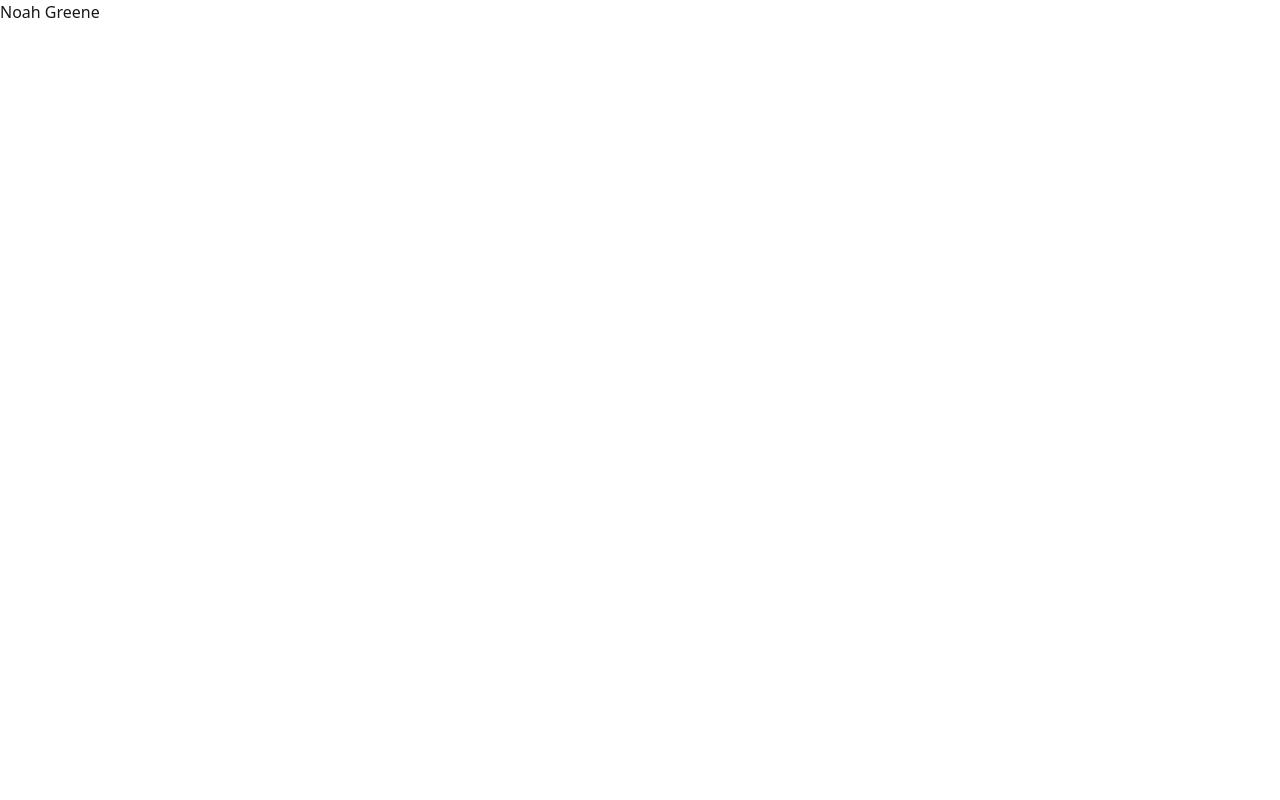
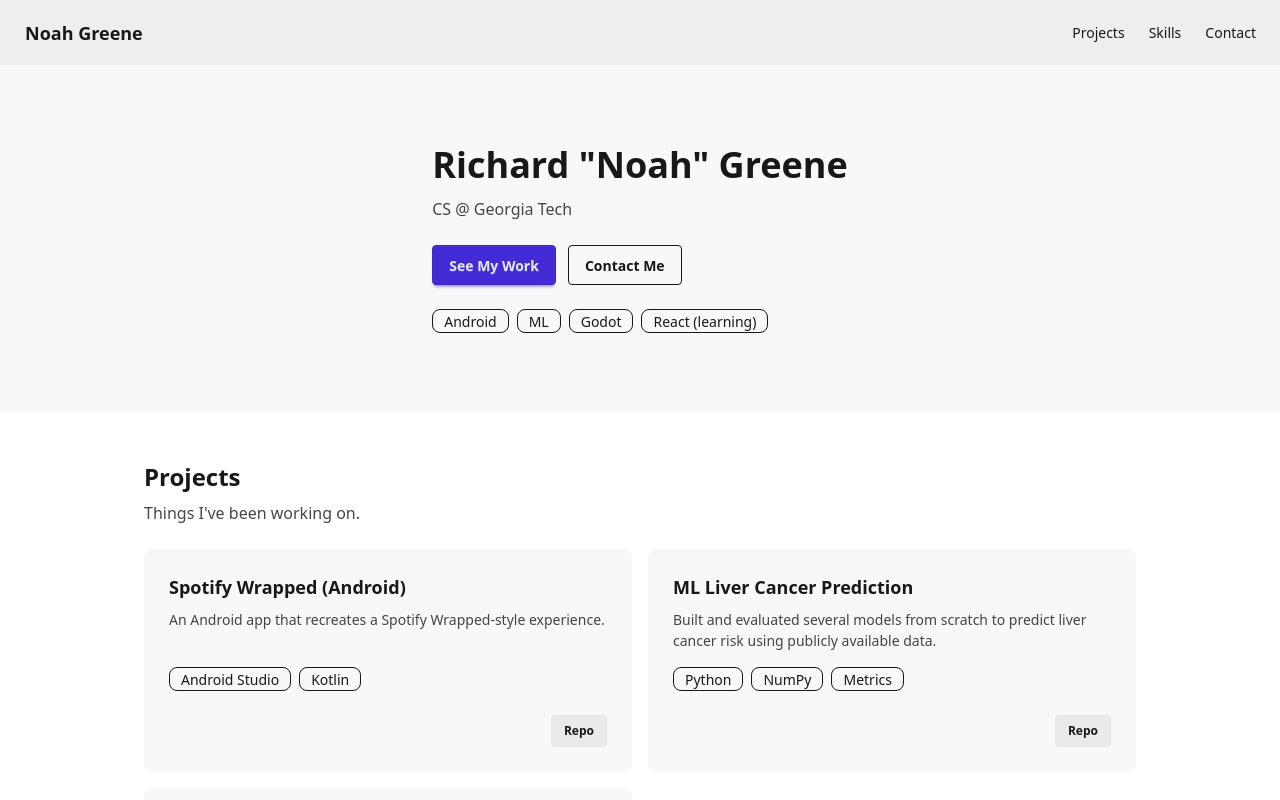
Before and after one commit to noahgree/Portfolio, a React (Vite) app: page / in a window 1280 px wide. Shown: the top 800 px of the page. Built offline with nearby package versions, Linux system fonts and the light colour scheme.

Commit message:
Add basic site structure

```diff
--- a/src/App.jsx
+++ b/src/App.jsx
@@ -1,8 +1,32 @@
+import Navbar from "./components/Navbar"
+import Hero from "./components/Hero"
+import Projects from "./components/Projects"
+
 function App() {
   return (
-    <>
-      <h3>Noah Greene</h3>
-    </>
+    <div className="min-h-screen">
+      <Navbar />
+
+      <main>
+        <section id="top">
+          <Hero />
+        </section>
+
+        <section id="projects" className="mx-auto max-w-5xl px-4 py-12">
+          <Projects />
+        </section>
+
+        <section id="skills" className="mx-auto max-w-5xl px-4 py-12">
+          <h2 className="text-2xl font-semibold">Skills</h2>
+          <p className="mt-2 opacity-80">Add a simple list or badges here.</p>
+        </section>
+
+        <section id="contact" className="mx-auto max-w-5xl px-4 py-12">
+          <h2 className="text-2xl font-semibold">Contact</h2>
+          <p className="mt-2 opacity-80">Email + GitHub + LinkedIn.</p>
+        </section>
+      </main>
+    </div>
   )
 }
 
--- /dev/null
+++ b/src/components/Hero.jsx
@@ -0,0 +1,26 @@
+export default function Hero() {
+  return (
+    <div className="hero py-16 bg-base-200">
+      <div className="hero-content flex-col items-start gap-6 mx-auto max-w-5xl px-4">
+        <div>
+          <h1 className="text-4xl font-bold">Richard "Noah" Greene</h1>
+          <p className="mt-3 max-w-2xl opacity-80">
+            CS @ Georgia Tech
+          </p>
+        </div>
+
+        <div className="flex flex-wrap gap-3">
+          <a className="btn btn-primary" href="#projects">See My Work</a>
+          <a className="btn btn-outline" href="#contact">Contact Me</a>
+        </div>
+
+        <div className="flex flex-wrap gap-2">
+          <span className="badge badge-outline">Android</span>
+          <span className="badge badge-outline">ML</span>
+          <span className="badge badge-outline">Godot</span>
+          <span className="badge badge-outline">React (learning)</span>
+        </div>
+      </div>
+    </div>
+  )
+}
--- /dev/null
+++ b/src/components/Navbar.jsx
@@ -0,0 +1,19 @@
+export default function Navbar() {
+  return (
+    <div className="navbar bg-base-300">
+      <div className="navbar-start">
+        <a className="btn btn-ghost text-lg" href="#top">
+          Noah Greene
+        </a>
+      </div>
+
+      <div className="navbar-end">
+        <ul className="menu menu-horizontal px-1">
+          <li><a href="#projects">Projects</a></li>
+          <li><a href="#skills">Skills</a></li>
+          <li><a href="#contact">Contact</a></li>
+        </ul>
+      </div>
+    </div>
+  )
+}
--- /dev/null
+++ b/src/components/ProjectCard.jsx
@@ -0,0 +1,31 @@
+export default function ProjectCard({ project }) {
+  return (
+    <div className="card card-border bg-base-200">
+      <div className="card-body">
+        <h3 className="card-title">{project.title}</h3>
+        <p className="opacity-80">{project.description}</p>
+
+        <div className="mt-2 flex flex-wrap gap-2">
+          {project.tech.map((t) => (
+            <span key={t} className="badge badge-outline">
+              {t}
+            </span>
+          ))}
+        </div>
+
+        <div className="card-actions justify-end mt-4">
+          {project.links.repo ? (
+            <a className="btn btn-sm btn-soft" href={project.links.repo} target="_blank" rel="noreferrer">
+              Repo
+            </a>
+          ) : null}
+          {project.links.demo ? (
+            <a className="btn btn-sm btn-primary" href={project.links.demo} target="_blank" rel="noreferrer">
+              Demo
+            </a>
+          ) : null}
+        </div>
+      </div>
+    </div>
+  )
+}
--- /dev/null
+++ b/src/components/Projects.jsx
@@ -0,0 +1,21 @@
+import { projects } from "../data/projects"
+import ProjectCard from "./ProjectCard"
+
+export default function Projects() {
+  return (
+    <div>
+      <div className="flex items-end justify-between gap-4">
+        <div>
+          <h2 className="text-2xl font-semibold">Projects</h2>
+          <p className="mt-2 opacity-80">Things I've been working on.</p>
+        </div>
+      </div>
+
+      <div className="mt-6 grid gap-4 sm:grid-cols-2">
+        {projects.map((p) => (
+          <ProjectCard key={p.title} project={p} />
+        ))}
+      </div>
+    </div>
+  )
+}
--- /dev/null
+++ b/src/data/projects.js
@@ -0,0 +1,29 @@
+export const projects = [
+  {
+    title: "Spotify Wrapped (Android)",
+    description: "An Android app that recreates a Spotify Wrapped-style experience.",
+    tech: ["Android Studio", "Kotlin"],
+    links: {
+      repo: "https://github.com/davis-haden/SchedulerApp",
+      demo: "",
+    },
+  },
+  {
+    title: "ML Liver Cancer Prediction",
+    description: "Built and evaluated several models from scratch to predict liver cancer risk using publicly available data.",
+    tech: ["Python", "NumPy", "Metrics"],
+    links: {
+      repo: "https://github.com/noahgree/ml-liver-cancer",
+      demo: "",
+    },
+  },
+  {
+    title: "Stormscape",
+    description: "Top-down, open-world pixel art shooter game built in Godot.",
+    tech: ["Godot", "GDScript"],
+    links: {
+      repo: "https://github.com/noahgree/StormScape",
+      demo: "",
+    },
+  },
+]
```
